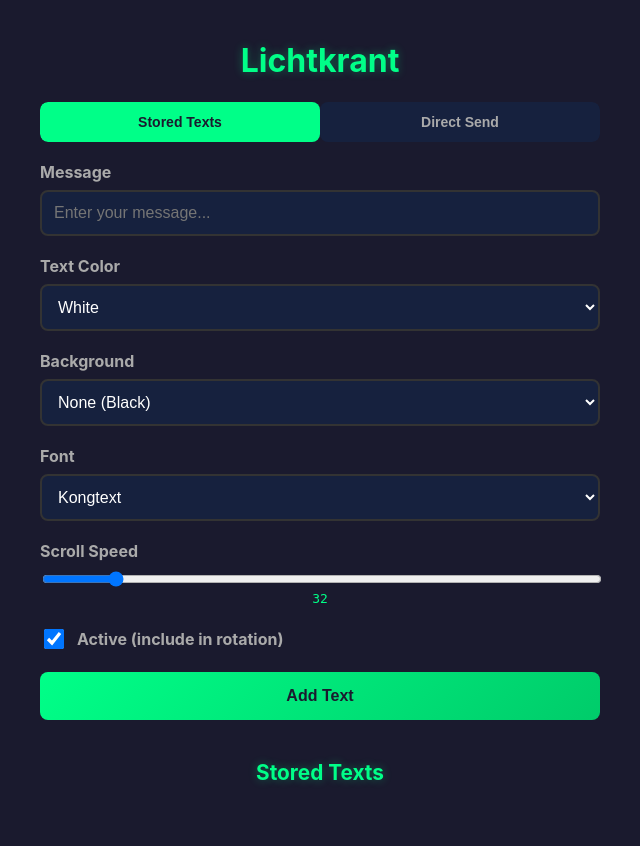
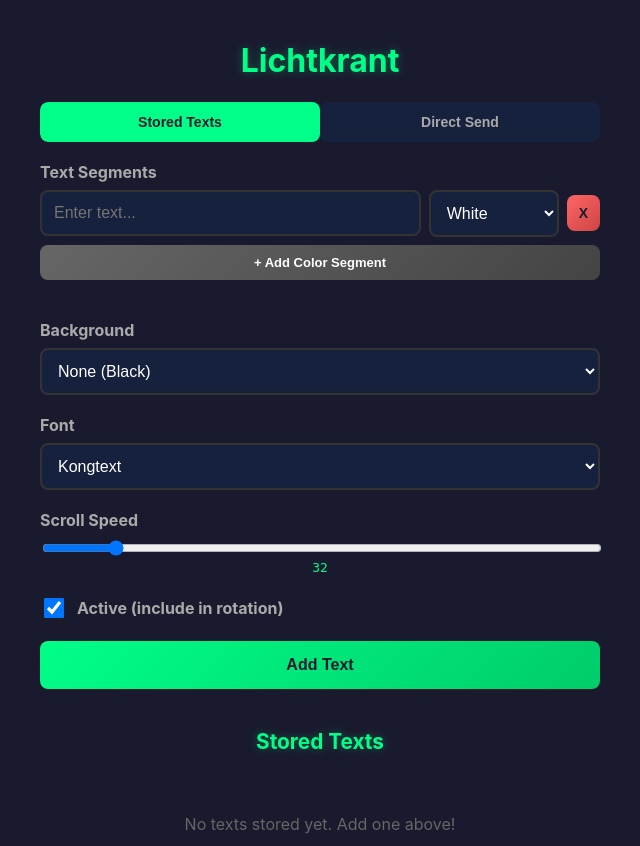
Before and after one commit to marcoplaisier/lichtkrant, a Flask app: page / in a window 1280 px wide. Shown: the top 846 px of the page, without its empty margins (320-960 px from the left). Run offline with Flask 3, Linux system fonts and the light colour scheme; data that the repository does not hold is empty; parts of the project's set-up code (start-up, migrations or seed data) failed here and were passed over.

Commit message:
Add NONE text color and per-segment color support
- Add NONE (0x00) to Color enum matching hardware spec
- Replace single content+color fields with segments list of {text, color}
- Add TextSegment dataclass and update Text model with content property
- Update repository with JSON segments column and migration from old schema
- Update dispatcher to iterate over segments when building messages
- Update web API to accept both segments array and legacy content+color
- Add dynamic segment builder UI in Stored Texts tab
- Add tests for NONE color, multi-color text, multi-segment storage, and migration

Co-Authored-By: Claude Opus 4.6 <noreply@anthropic.com>

```diff
--- a/src/lichtkrant/db/__init__.py
+++ b/src/lichtkrant/db/__init__.py
@@ -1,6 +1,6 @@
 """Database module for text storage."""
 
-from lichtkrant.db.models import Text
+from lichtkrant.db.models import Text, TextSegment
 from lichtkrant.db.repository import TextRepository
 
-__all__ = ["Text", "TextRepository"]
+__all__ = ["Text", "TextSegment", "TextRepository"]
--- a/src/lichtkrant/protocol/constants.py
+++ b/src/lichtkrant/protocol/constants.py
@@ -7,6 +7,7 @@ class Color(IntEnum):
     """Color codes for text and background."""
 
     # Text colors
+    NONE = 0x00
     GREEN = 0x10
     RED = 0x20
     BLUE = 0x30
--- a/src/lichtkrant/web/app.py
+++ b/src/lichtkrant/web/app.py
@@ -11,7 +11,7 @@ if TYPE_CHECKING:
     from lichtkrant.db import TextRepository
     from lichtkrant.spi import SPIDriver
 
-from lichtkrant.db.models import Text
+from lichtkrant.db.models import Text, TextSegment
 from lichtkrant.protocol import Color, Font, MessageBuilder
 from lichtkrant.protocol.constants import BackgroundColor
 
@@ -26,6 +26,8 @@ def create_app(
     app.config["LICHTKRANT_CONFIG"] = config
     app.config["SPI_DRIVER"] = spi_driver
     app.config["REPOSITORY"] = repository
+
+    valid_color_names = {c.name for c in Color}
 
     @app.route("/")
     def index() -> str:
@@ -108,15 +110,33 @@ def create_app(
 
     # Text CRUD endpoints
 
+    def _extract_segments(data: dict) -> list[TextSegment]:
+        """Extract segments from request data, supporting both formats."""
+        if "segments" in data:
+            segments = []
+            for seg in data["segments"]:
+                text = seg.get("text", "")
+                if not text:
+                    continue
+                color = seg.get("color", "WHITE").upper()
+                segments.append(TextSegment(text=text, color=color))
+            return segments
+        # Legacy format: single content + color
+        content = data.get("content", "")
+        color = data.get("color", "WHITE").upper()
+        if content:
+            return [TextSegment(text=content, color=color)]
+        return []
+
     def _validate_text_data(data: dict) -> tuple[dict | None, int | None]:
         """Validate text data, return (error_dict, status_code) or (None, None)."""
-        content = data.get("content", "")
-        if not content:
+        segments = _extract_segments(data)
+        if not segments:
             return {"error": "No content provided"}, 400
 
-        color = data.get("color", "WHITE").upper()
-        if color not in [c.name for c in Color]:
-            return {"error": f"Invalid color: {color}"}, 400
+        for seg in segments:
+            if seg.color not in valid_color_names:
+                return {"error": f"Invalid color: {seg.color}"}, 400
 
         background = data.get("background", "NONE").upper()
         if background not in [c.name for c in BackgroundColor]:
@@ -158,8 +178,7 @@ def create_app(
 
         text = Text(
             id=None,
-            content=data["content"],
-            color=data.get("color", "WHITE").upper(),
+            segments=_extract_segments(data),
             background=data.get("background", "NONE").upper(),
             font=data.get("font", "KONGTEXT").upper(),
             speed=data.get("speed", 32),
@@ -201,8 +220,7 @@ def create_app(
 
         text = Text(
             id=text_id,
-            content=data["content"],
-            color=data.get("color", "WHITE").upper(),
+            segments=_extract_segments(data),
             background=data.get("background", "NONE").upper(),
             font=data.get("font", "KONGTEXT").upper(),
             speed=data.get("speed", 32),
--- a/src/lichtkrant/web/templates/index.html
+++ b/src/lichtkrant/web/templates/index.html
@@ -183,6 +183,37 @@
             width: 20px;
             height: 20px;
         }
+        .segment-row {
+            display: flex;
+            gap: 8px;
+            margin-bottom: 8px;
+            align-items: center;
+        }
+        .segment-row input[type="text"] {
+            flex: 1;
+        }
+        .segment-row select {
+            width: 130px;
+            flex-shrink: 0;
+        }
+        .segment-row .btn-remove {
+            padding: 10px 12px;
+            font-size: 14px;
+            flex-shrink: 0;
+        }
+        .btn-add-segment {
+            padding: 10px;
+            font-size: 13px;
+            width: 100%;
+            margin-bottom: 20px;
+        }
+        .segment-color-indicator {
+            display: inline-block;
+            padding: 1px 6px;
+            border-radius: 3px;
+            font-size: 11px;
+            margin-right: 2px;
+        }
     </style>
 </head>
 <body>
@@ -198,21 +229,9 @@
             <input type="hidden" id="editId" value="">
 
             <div class="form-group">
-                <label for="content">Message</label>
-                <input type="text" id="content" name="content" placeholder="Enter your message..." maxlength="200" required>
-            </div>
-
-            <div class="form-group">
-                <label for="textColor">Text Color</label>
-                <select id="textColor" name="color">
-                    <option value="WHITE">White</option>
-                    <option value="GREEN">Green</option>
-                    <option value="RED">Red</option>
-                    <option value="BLUE">Blue</option>
-                    <option value="YELLOW">Yellow</option>
-                    <option value="CYAN">Cyan</option>
-                    <option value="MAGENTA">Magenta</option>
-                </select>
+                <label>Text Segments</label>
+                <div id="segmentsContainer"></div>
+                <button type="button" class="btn-add-segment btn-secondary" id="addSegmentBtn">+ Add Color Segment</button>
             </div>
 
             <div class="form-group">
@@ -271,7 +290,8 @@
             <div class="form-group">
                 <label for="color">Text Color</label>
                 <select id="color" name="color">
-                    <option value="WHITE">White</option>
+                    <option value="NONE">None (Black)</option>
+                    <option value="WHITE" selected>White</option>
                     <option value="GREEN">Green</option>
                     <option value="RED">Red</option>
                     <option value="BLUE">Blue</option>
@@ -317,6 +337,22 @@
     </div>
 
     <script>
+        const COLOR_OPTIONS = `
+            <option value="NONE">None (Black)</option>
+            <option value="WHITE" selected>White</option>
+            <option value="GREEN">Green</option>
+            <option value="RED">Red</option>
+            <option value="BLUE">Blue</option>
+            <option value="YELLOW">Yellow</option>
+            <option value="CYAN">Cyan</option>
+            <option value="MAGENTA">Magenta</option>
+        `;
+
+        const COLOR_CSS = {
+            NONE: '#000', GREEN: '#0f0', RED: '#f44', BLUE: '#48f',
+            YELLOW: '#ff0', CYAN: '#0ff', MAGENTA: '#f0f', WHITE: '#fff'
+        };
+
         // Tab switching
         document.querySelectorAll('.tab').forEach(tab => {
             tab.addEventListener('click', () => {
@@ -334,6 +370,57 @@
         document.getElementById('textSpeed').addEventListener('input', (e) => {
             document.getElementById('textSpeedValue').textContent = e.target.value;
         });
+
+        // Segment management
+        const segmentsContainer = document.getElementById('segmentsContainer');
+
+        function addSegmentRow(text = '', color = 'WHITE') {
+            const row = document.createElement('div');
+            row.className = 'segment-row';
+            row.innerHTML = `
+                <input type="text" placeholder="Enter text..." maxlength="200" value="${escapeAttr(text)}">
+                <select>${COLOR_OPTIONS}</select>
+                <button type="button" class="btn btn-small btn-danger btn-remove">X</button>
+            `;
+            row.querySelector('select').value = color;
+            row.querySelector('.btn-remove').addEventListener('click', () => {
+                row.remove();
+                // Ensure at least one segment row
+                if (segmentsContainer.children.length === 0) {
+                    addSegmentRow();
+                }
+            });
+            segmentsContainer.appendChild(row);
+        }
+
+        document.getElementById('addSegmentBtn').addEventListener('click', () => {
+            addSegmentRow();
+        });
+
+        function getSegments() {
+            const rows = segmentsContainer.querySelectorAll('.segment-row');
+            const segments = [];
+            rows.forEach(row => {
+                const text = row.querySelector('input').value;
+                const color = row.querySelector('select').value;
+                if (text) {
+                    segments.push({ text, color });
+                }
+            });
+            return segments;
+        }
+
+        function setSegments(segments) {
+            segmentsContainer.innerHTML = '';
+            if (segments.length === 0) {
+                addSegmentRow();
+            } else {
+                segments.forEach(s => addSegmentRow(s.text, s.color));
+            }
+        }
+
+        // Initialize with one empty segment row
+        addSegmentRow();
 
         // Direct send form
         const messageForm = document.getElementById('messageForm');
@@ -377,6 +464,23 @@
             setTimeout(() => { el.style.display = 'none'; }, 3000);
         }
 
+        function escapeHtml(text) {
+            const div = document.createElement('div');
+            div.textContent = text;
+            return div.innerHTML;
+        }
+
+        function escapeAttr(text) {
+            return text.replace(/&/g, '&amp;').replace(/"/g, '&quot;').replace(/</g, '&lt;').replace(/>/g, '&gt;');
+        }
+
+        function renderSegmentBadges(segments) {
+            if (!segments || segments.length === 0) return '';
+            return segments.map(s =>
+                `<span class="segment-color-indicator" style="color: ${COLOR_CSS[s.color] || '#fff'}; border: 1px solid ${COLOR_CSS[s.color] || '#fff'}44">${escapeHtml(s.text)} <small>(${s.color})</small></span>`
+            ).join('');
+        }
+
         async function loadTexts() {
             try {
                 const response = await fetch('/texts');
@@ -395,9 +499,8 @@
 
             textList.innerHTML = texts.map(t => `
                 <div class="text-item ${t.active ? 'active' : 'inactive'}">
-                    <div class="text-content">${escapeHtml(t.content)}</div>
+                    <div class="text-content">${renderSegmentBadges(t.segments)}</div>
                     <div class="text-meta">
-                        <span class="badge badge-color">${t.color}</span>
                         <span class="badge badge-color">BG: ${t.background}</span>
                         <span class="badge badge-color">${t.font}</span>
                         <span class="badge badge-color">Speed: ${t.speed}</span>
@@ -412,17 +515,15 @@
             `).join('');
         }
 
-        function escapeHtml(text) {
-            const div = document.createElement('div');
-            div.textContent = text;
-            return div.innerHTML;
-        }
-
         textForm.addEventListener('submit', async (e) => {
             e.preventDefault();
+            const segments = getSegments();
+            if (segments.length === 0) {
+                showStatus(textStatus, false, 'Please enter at least one text segment');
+                return;
+            }
             const data = {
-                content: document.getElementById('content').value,
-                color: document.getElementById('textColor').value,
+                segments: segments,
                 background: document.getElementById('textBackground').value,
                 font: document.getElementById('textFont').value,
                 speed: parseInt(document.getElementById('textSpeed').value),
@@ -458,6 +559,7 @@
             submitBtn.textContent = 'Add Text';
             cancelBtn.style.display = 'none';
             document.getElementById('textSpeedValue').textContent = '32';
+            setSegments([]);
         }
 
         cancelBtn.addEventListener('click', resetForm);
@@ -469,8 +571,7 @@
                 if (response.ok) {
                     const t = data.text;
                     editId.value = t.id;
-                    document.getElementById('content').value = t.content;
-                    document.getElementById('textColor').value = t.color;
+                    setSegments(t.segments || [{ text: t.content, color: 'WHITE' }]);
                     document.getElementById('textBackground').value = t.background;
                     document.getElementById('textFont').value = t.font;
                     document.getElementById('textSpeed').value = t.speed;
@@ -478,7 +579,8 @@
                     document.getElementById('textActive').checked = t.active;
                     submitBtn.textContent = 'Update Text';
                     cancelBtn.style.display = 'block';
-                    document.getElementById('content').focus();
+                    const firstInput = segmentsContainer.querySelector('input');
+                    if (firstInput) firstInput.focus();
                 }
             } catch (err) {
                 showStatus(textStatus, false, 'Failed to load text');
```
Also changed, not shown: claude.md (+19 -1 lines), src/lichtkrant/db/models.py (+19 -3 lines), src/lichtkrant/db/repository.py (+47 -15 lines), src/lichtkrant/dispatcher.py (+9 -15 lines), tests/test_protocol.py (+26 -0 lines), tests/test_repository.py (+94 -118 lines).
